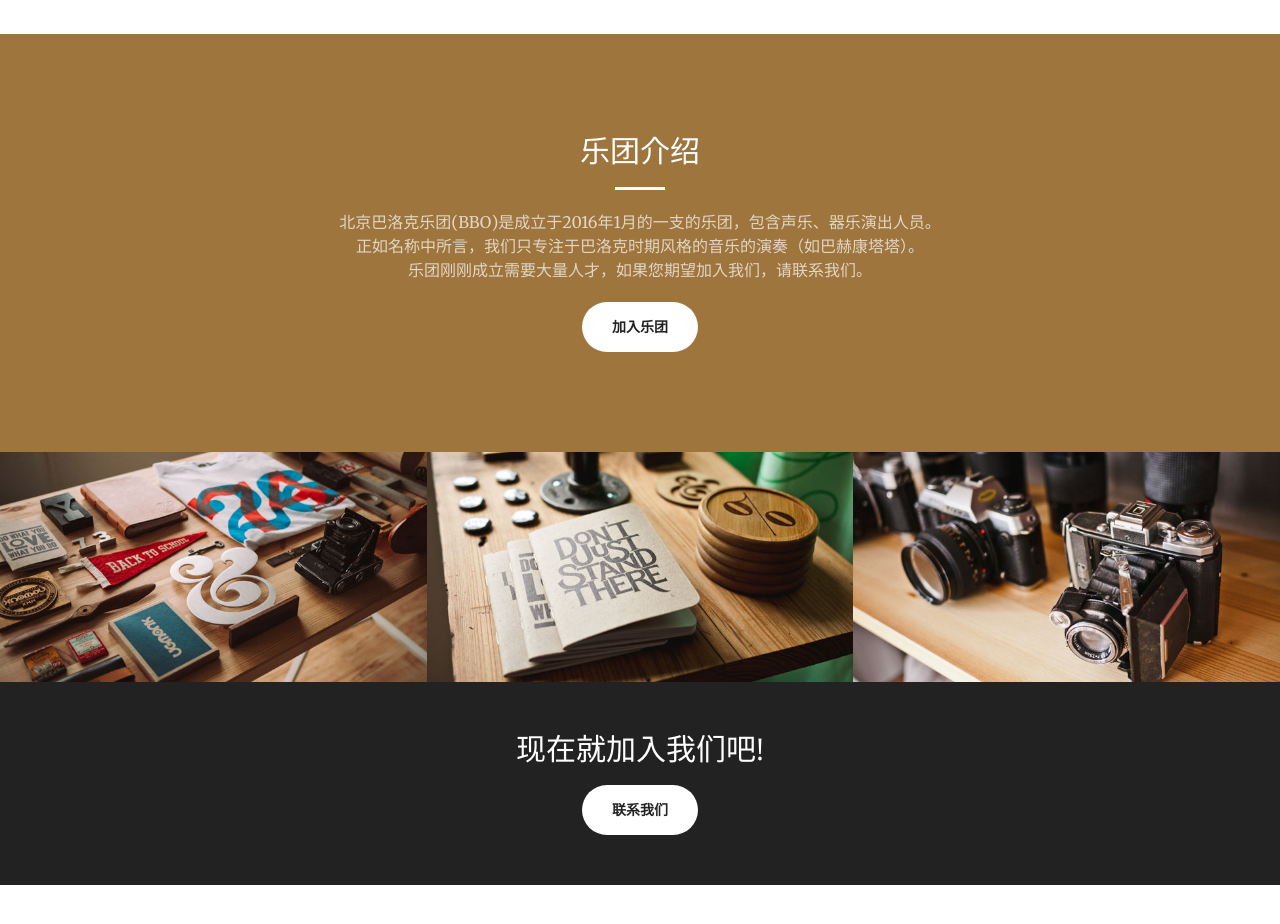
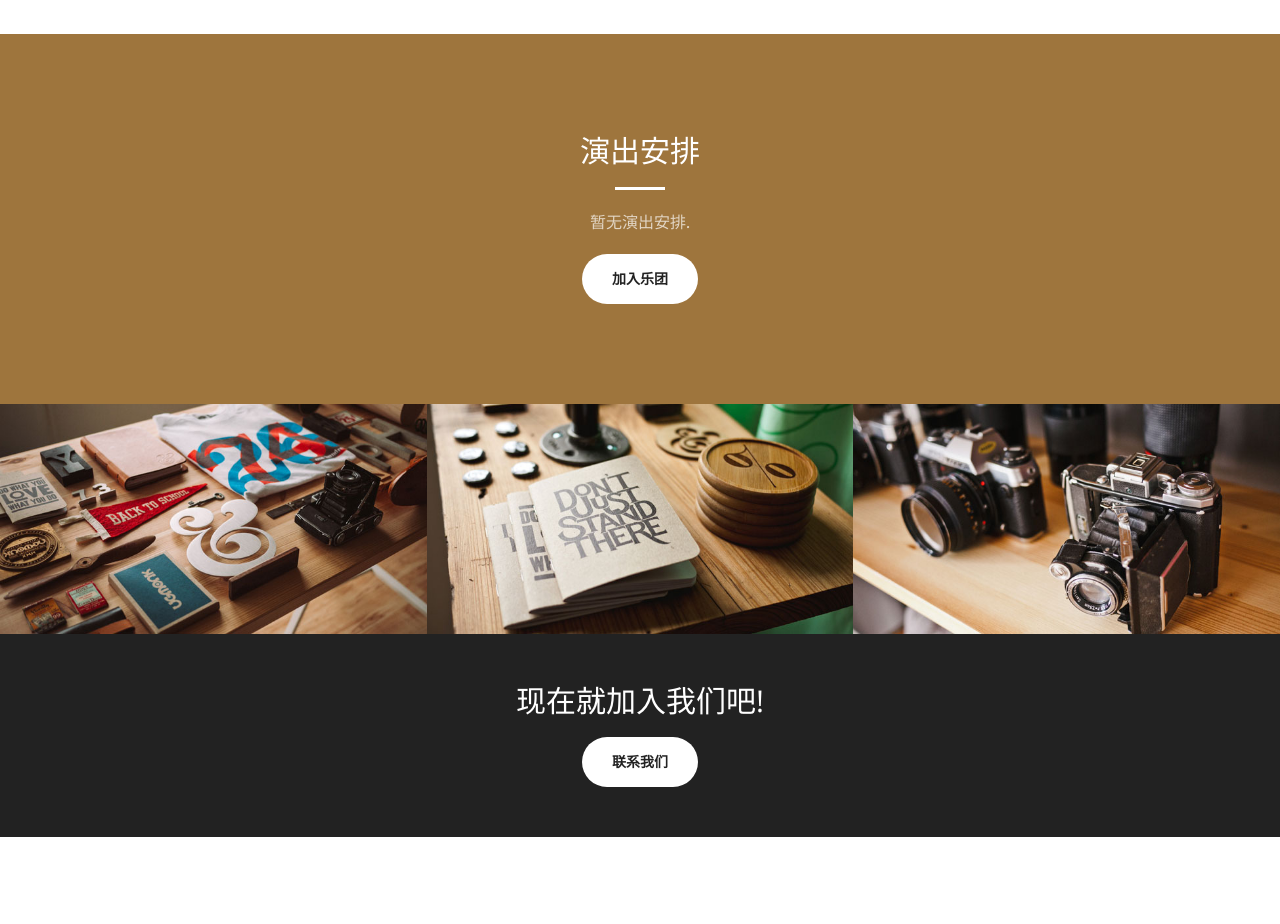
Before and after one commit to BaroqueOrchestra/BBO-Website, a plain HTML site: page index.html in a window 1280 px wide. Shown: the part 1640-2564 px from the top of the page. Drawn offline with nearby package versions, Linux system fonts and the light colour scheme.

Commit message:
schedule = none

```diff
--- a/index.html
+++ b/index.html
@@ -147,12 +147,10 @@
         <div class="container">
             <div class="row">
                 <div class="col-lg-8 col-lg-offset-2 text-center">
-                    <h2 class="section-heading">乐团介绍</h2>
+                    <h2 class="section-heading">演出安排</h2>
                     <hr class="light">
                     <p class="text-faded">
-                        北京巴洛克乐团(BBO)是成立于2016年1月的一支的乐团，包含声乐、器乐演出人员。<br />
-                        正如名称中所言，我们只专注于巴洛克时期风格的音乐的演奏（如巴赫康塔塔）。<br />
-                        乐团刚刚成立需要大量人才，如果您期望加入我们，请联系我们。
+                        暂无演出安排.
                     </p>
                     <a href="#" class="btn btn-default btn-xl">加入乐团</a>
                 </div>
```
